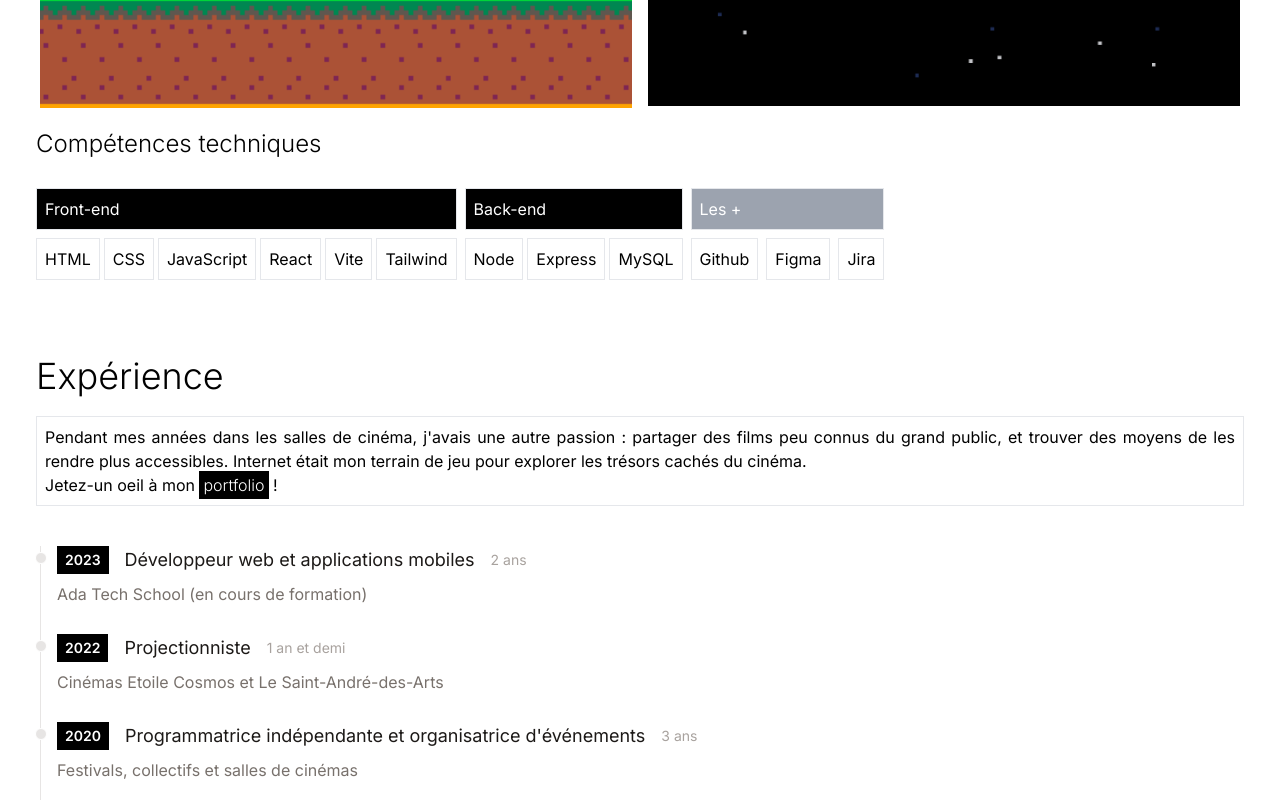
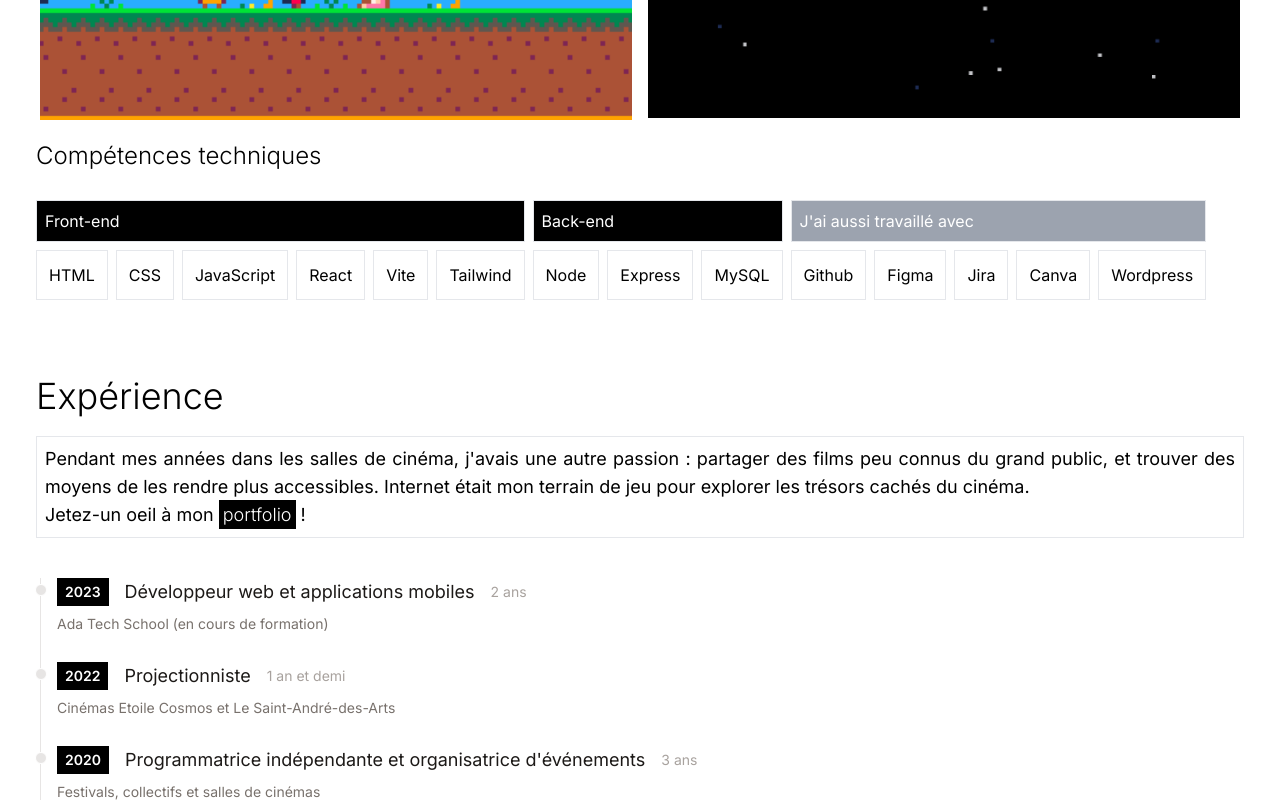
Before and after one commit to apolline-diaz/Portfolio-Minimal, a React (Vite) app: page / in a window 1280 px wide. Shown: the part 2000-2800 px from the top of the page. Built offline with nearby package versions, Linux system fonts and the light colour scheme; a web font is replaced by a local one.

Commit message:
Change of Stack for Movie App and Better Responsive for Experience

```diff
--- a/src/App.jsx
+++ b/src/App.jsx
@@ -43,7 +43,7 @@ function App() {
                   formation à Ada Tech School.
                 </p>
               </div>
-              <div className="space-x-3 flex flex-cols">
+              <div className="space-x-3 flex flex-cols items-center">
                 <button
                   onClick={() =>
                     window.open("./assets/CV-ApollineDiaz.pdf", "_blank")
@@ -65,7 +65,7 @@ function App() {
                   <img
                     src={Github}
                     alt="Github"
-                    className="cursor-pointe w-10 h-10 transition duration-200 hover:opacity-50"
+                    className="cursor-pointer  w-8 h-8 transition duration-200 hover:opacity-50 "
                   />
                 </a>
                 <a
@@ -76,7 +76,7 @@ function App() {
                   <img
                     src={LinkedIn}
                     alt="LinkedIn"
-                    className="cursor-pointe w-10 h-10 transition duration-200 hover:opacity-50"
+                    className="cursor-pointer w-8 h-8 transition duration-200 hover:opacity-50"
                   />
                 </a>
               </div>
@@ -87,7 +87,7 @@ function App() {
         <section id="projects" className="p-5">
           <div className="container  m-auto px-4">
             <h2 className="text-4xl font-light my-5">Projets</h2>
-            <p className="border border-gray p-2 text-justify mb-5">
+            <p className="text-base md:text-lg border border-gray p-2 text-justify mb-5">
               Chaque nouveau projet est une opportunité de prendre en main une
               nouvelle technologie, se l'approprier et en exploiter son
               potentiel. Je me consacre autant à la conception et l'amélioration
@@ -106,7 +106,7 @@ function App() {
         <section id="experience" className="p-5">
           <div className="container m-auto px-4 mb-10">
             <h2 className="text-4xl font-light my-5">Expérience</h2>
-            <p className="border border-gray p-2 text-justify">
+            <p className="text-base md:text-lg border border-gray p-2 text-justify">
               Pendant mes années dans les salles de cinéma, j'avais une autre
               passion : partager des films peu connus du grand public, et
               trouver des moyens de les rendre plus accessibles. Internet était
--- a/src/components/Skills.jsx
+++ b/src/components/Skills.jsx
@@ -7,35 +7,37 @@ import tailwind from "/assets/tailwind.png";
 
 function Skills() {
   return (
-    <div id="skills" className="flex flex-col justify-center space-y-2">
+    <div id="skills" className="flex flex-col w-full space-y-2">
       <div className="flex flex-wrap space-2">
         <div className="flex flex-col items-left mb-2 mr-2">
           <h2 className="border bg-black text-white p-2 my-2">Front-end</h2>
-          <div className="flex flex-wrap justify-between space-x-1">
-            <span className="border bg-white b-black p-2 mb-2">HTML</span>
-            <span className="border bg-white b-black p-2 mb-2">CSS</span>
-            <span className="border bg-white b-black p-2  mb-2">
-              JavaScript
-            </span>
-            <span className="border bg-white b-black p-2 mb-2 ">React</span>
-            <span className="border bg-white b-black p-2 mb-2">Vite</span>
-            <span className="border bg-white b-black p-2 mb-2">Tailwind</span>
+          <div className="text-base flex flex-wrap justify-between space-x-2">
+            <span className="border b-black p-3 mb-2">HTML</span>
+            <span className="border b-black p-3 mb-2">CSS</span>
+            <span className="border b-black p-3 mb-2">JavaScript</span>
+            <span className="border b-black p-3 mb-2 ">React</span>
+            <span className="border b-black p-3 mb-2">Vite</span>
+            <span className="border b-black p-3 mb-2">Tailwind</span>
           </div>
         </div>
         <div className="flex flex-col items-left mb-2 mr-2">
           <h2 className="border bg-black text-white p-2 my-2">Back-end</h2>
-          <div className="flex flex-wrap justify-between space-x-1">
-            <span className="border bg-white b-black p-2 mb-2">Node</span>
-            <span className="border bg-white b-black p-2 mb-2">Express</span>
-            <span className="border bg-white b-black p-2 mb-2">MySQL</span>
+          <div className="text-base flex flex-wrap justify-between space-x-2">
+            <span className="border b-black p-3 mb-2">Node</span>
+            <span className="border b-black p-3 mb-2">Express</span>
+            <span className="border b-black p-3 mb-2">MySQL</span>
           </div>
         </div>
         <div className="flex flex-col items-left mb-2">
-          <h2 className="border bg-gray-400 text-white p-2 my-2">Les +</h2>
-          <div className="flex flex-row justify-between space-x-2">
-            <span className="border b-black p-2 mb-2">Github</span>
-            <span className="border b-black p-2 mb-2">Figma</span>
-            <span className="border b-black p-2 mb-2">Jira</span>
+          <h2 className="border bg-gray-400 text-white p-2 my-2">
+            J'ai aussi travaillé avec
+          </h2>
+          <div className="text-base flex flex-row justify-between space-x-2">
+            <span className="border b-black p-3 mb-2">Github</span>
+            <span className="border b-black p-3 mb-2">Figma</span>
+            <span className="border b-black p-3 mb-2">Jira</span>
+            <span className="border b-black p-3 mb-2">Canva</span>
+            <span className="border b-black p-3 mb-2">Wordpress</span>
           </div>
         </div>
       </div>
--- a/src/components/TimelineItem.jsx
+++ b/src/components/TimelineItem.jsx
@@ -9,12 +9,16 @@ function TimelineItem({ year, title, duration, details }) {
           <span className="inline-block px-2 py-1 font-semibold text-white bg-black">
             {year}
           </span>
-          <h3 className="text-lg font semi-bold text-stone-900">{title}</h3>
-          <div className="my-1 text-sm font-normal leading-none text-stone-400">
+          <h3 className="text-base md:text-lg font semi-bold text-stone-900">
+            {title}
+          </h3>
+          <div className="my-1 text-sm md:text-md font-normal leading-none text-stone-400">
             {duration}
           </div>
         </p>
-        <p className="my-2 text-base font-normal text-stone-500">{details}</p>
+        <p className="my-2 text-sm md:text-md font-normal text-stone-500">
+          {details}
+        </p>
       </li>
     </ol>
   );
--- a/src/data/portfolio.js
+++ b/src/data/portfolio.js
@@ -1,9 +1,9 @@
 export default [
     {
         title: "Site de référencement de cinéma",
-        description: "Projet personnel (en cours) de refonte d'un premier projet de site d'actualité cinéma, cette fois en React, Tailwind et avec MongoDB.",
+        description: "Projet personnel (en cours) de refonte d'un premier projet de site d'actualité cinéma, cette fois en React, Tailwind et avec MySQL.",
         imgUrl: "./assets/project-movie-app.png",
-        stack:["HTML", "CSS", "React", "Tailwind", "MongoDB", "API"],
+        stack:["HTML", "CSS", "React", "Tailwind", "MySQL", "API"],
         linkGit: "https://github.com/apolline-diaz/Movie-App",
         linkDemo: "https://apolline-diaz.github.io/Movie-App",
     },
```
